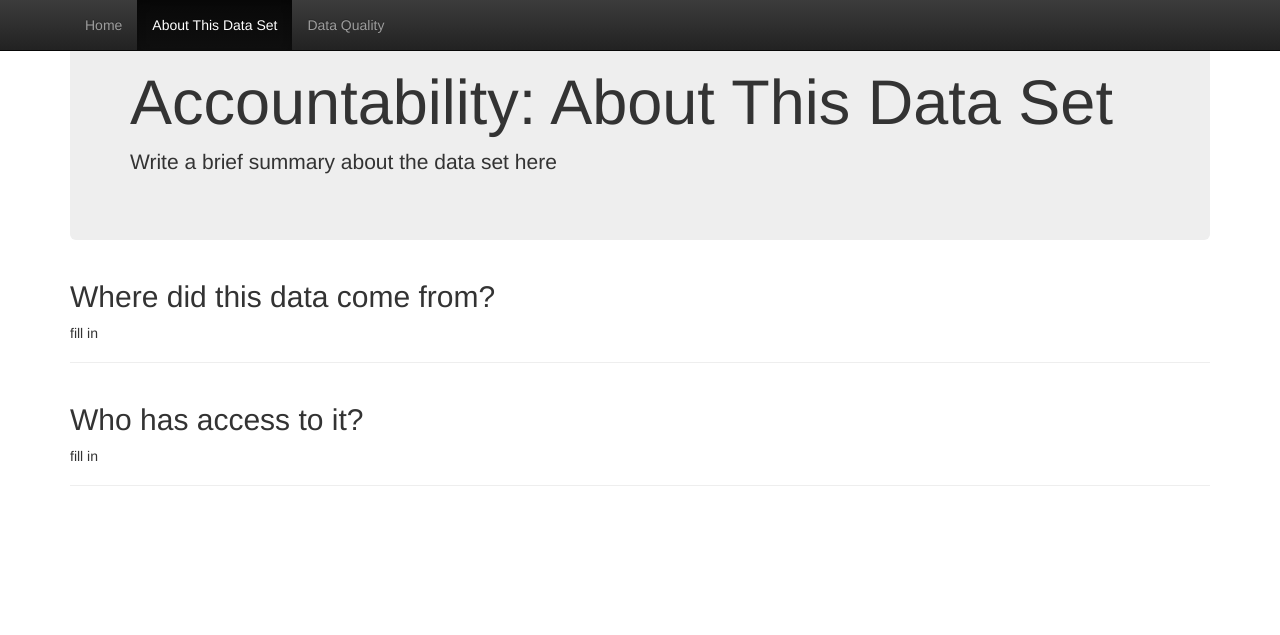
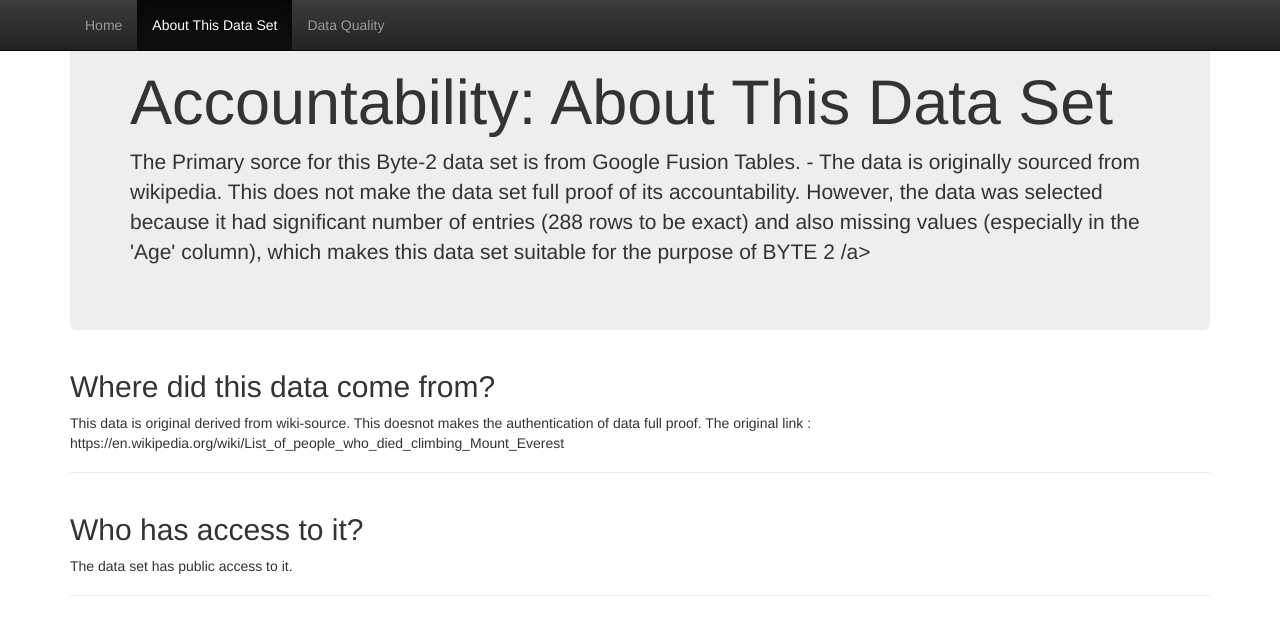
Before and after one commit to soumyajitpaul/soumyajit-github-byte2, a Flask app: page /about in a window 1280 px wide. Shown: the top 635 px of the page. Run offline with Flask 2, Linux system fonts and the light colour scheme; parts of the project's set-up code (start-up, migrations or seed data) failed here and were passed over; some libraries are stand-ins or nearby versions.

Commit message:
about-check_1

```diff
--- a/templates/about.html
+++ b/templates/about.html
@@ -47,18 +47,22 @@
       <!-- Main jumbotron for a primary marketing message or call to action -->
       <div class="jumbotron">
 	<h1>Accountability: About This Data Set</h1>
-        <p>Write a brief summary about the data set here</a></p>
+        <p>The Primary sorce for this Byte-2 data set is from Google Fusion Tables.
+        - The data is originally sourced from wikipedia. This does not make the data set full proof of its accountability.
+        However, the data was selected because it had significant number of entries (288 rows to be exact)
+        and also missing values (especially in the 'Age' column), which makes this data set suitable for the purpose of BYTE 2  /a></p>
       </div>
 
 
       <div class="page-header">
 	<h2>Where did this data come from?</h2>
-	<p>fill in</p>
+	<p>This data is original derived from wiki-source. This doesnot makes the authentication of data full proof.
+	The original link : https://en.wikipedia.org/wiki/List_of_people_who_died_climbing_Mount_Everest </p>
       </div>
 
       <div class="page-header">
 	<h2>Who has access to it?</h2>
-	<p>fill in</p>
+	<p>The data set has public access to it.</p>
       </div>
 
 
--- a/templates/index.html
+++ b/templates/index.html
@@ -36,7 +36,6 @@
             <li class="active"><a href="#">Home</a></li>
             <li><a href="about">About-Data Set</a></li>
 	    <li><a href="quality">Cleaning Procedure</a></li>
-	    <li><a href="result">Final Data Set</a></li>
           </ul>
         </div><!--/.nav-collapse -->
       </div>
```
